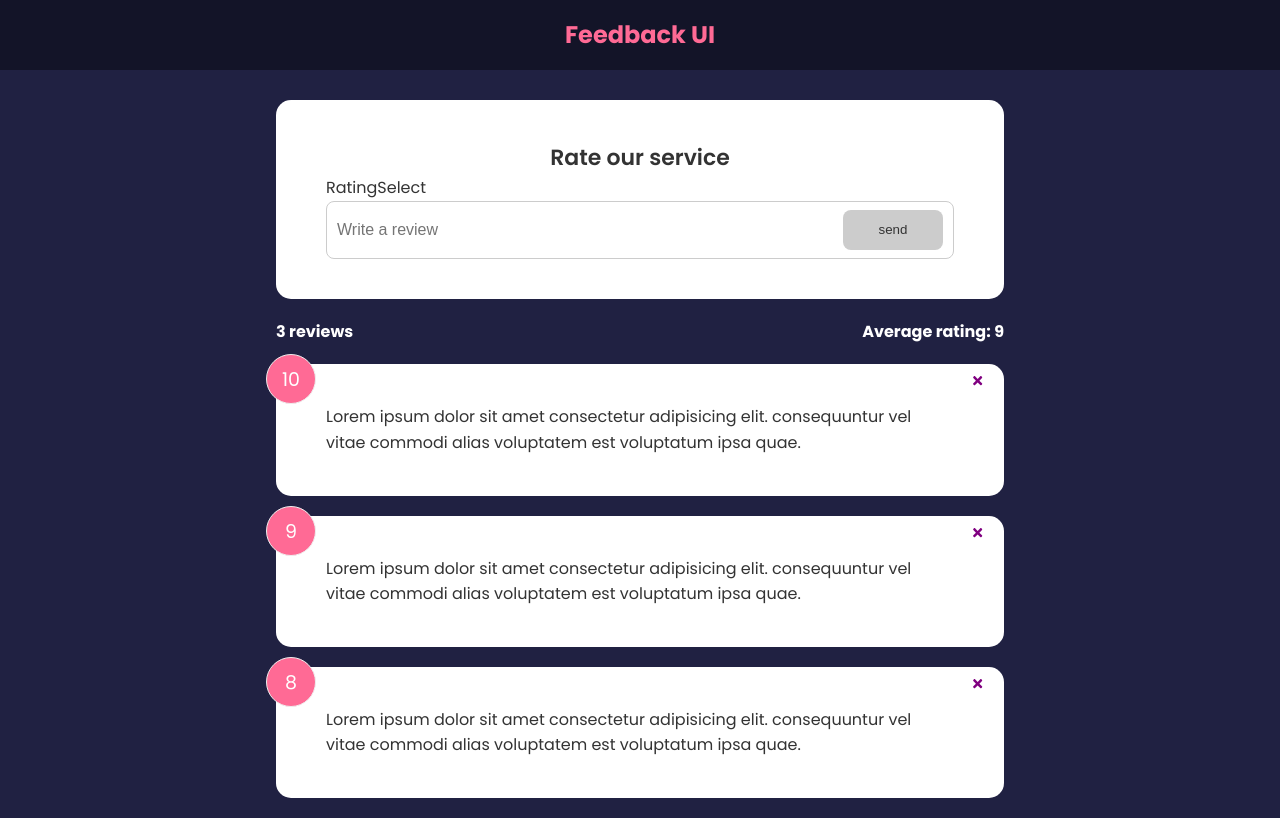
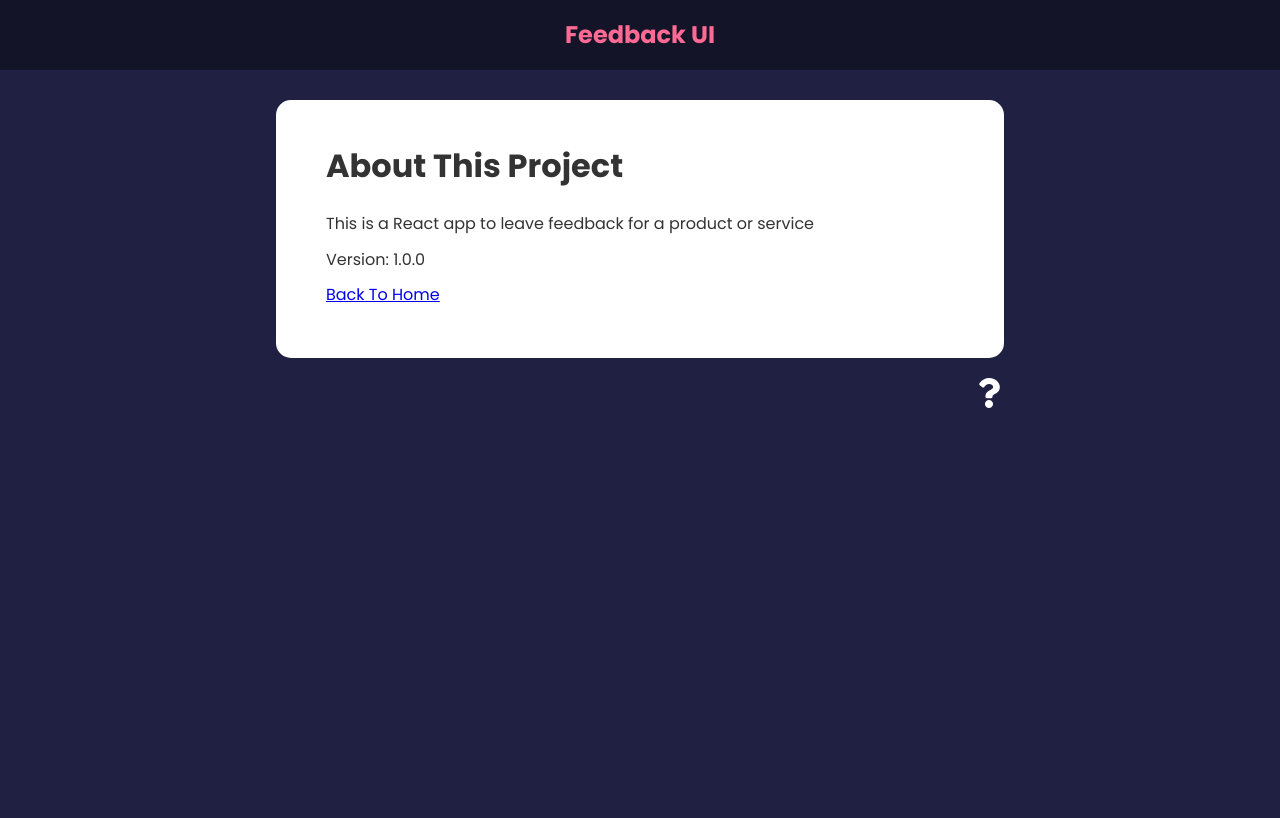
Before and after one commit to MercEzz/feedback-ui, a React (Create React App) app: page /about in a window 1280 px wide. Built offline with nearby package versions, Linux system fonts and the light colour scheme.

Commit message:
React-router-dom added

```diff
--- a/src/App.js
+++ b/src/App.js
@@ -1,11 +1,14 @@
 import { useState } from "react";
 import { v4 as uuidv4 } from "uuid";
+import { BrowserRouter as Router, Route, Routes } from "react-router-dom";
 
 import FeedBackForm from "./components/FeedBackForm";
 import FeedBackList from "./components/FeedBackList";
 import FeedBackStats from "./components/FeedBackStats";
 import Header from "./components/Header";
 import FeedbackData from "./data/FeedBackData";
+import AboutPage from "./pages/AboutPage";
+import AboutIconLink from "./components/AboutIconLink";
 
 function App() {
   const [feedback, setFeedback] = useState(FeedbackData);
@@ -22,14 +25,26 @@
   };
 
   return (
-    <>
+    <Router>
       <Header />
       <div className="container">
-        <FeedBackForm handleAdd={addFeedback} />
-        <FeedBackStats feedback={feedback} />
-        <FeedBackList feedback={feedback} deleteFunc={deleteFeedback} />
+        <Routes>
+          <Route
+            path="/"
+            element={
+              <>
+                <FeedBackForm handleAdd={addFeedback} />
+                <FeedBackStats feedback={feedback} />
+                <FeedBackList feedback={feedback} deleteFunc={deleteFeedback} />
+              </>
+            }
+          ></Route>
+
+          <Route path="/about" element={<AboutPage />} />
+        </Routes>
+        <AboutIconLink />
       </div>
-    </>
+    </Router>
   );
 }
 
--- /dev/null
+++ b/src/components/AboutIconLink.js
@@ -0,0 +1,15 @@
+import React from "react";
+import { FaQuestion } from "react-icons/fa";
+import { Link } from "react-router-dom";
+
+const AboutIconLink = () => {
+  return (
+    <div className="about-link">
+      <Link to="/about">
+        <FaQuestion size={30} />
+      </Link>
+    </div>
+  );
+};
+
+export default AboutIconLink;
--- a/src/components/FeedBackList.js
+++ b/src/components/FeedBackList.js
@@ -1,4 +1,5 @@
 import React from "react";
+import { motion, AnimatePresence } from "framer-motion";
 import FeedBackItem from "./FeedBackItem";
 import PropTypes from "prop-types";
 
@@ -8,9 +9,18 @@
   }
   return (
     <div className="feedback-list">
-      {feedback.map((item) => (
-        <FeedBackItem key={item.id} deleteFunc={deleteFunc} item={item} />
-      ))}
+      <AnimatePresence>
+        {feedback.map((item) => (
+          <motion.div
+            key={item.id}
+            initial={{ opacity: 0 }}
+            animate={{ opacity: 1 }}
+            exit={{ opacity: 0 }}
+          >
+            <FeedBackItem key={item.id} deleteFunc={deleteFunc} item={item} />
+          </motion.div>
+        ))}
+      </AnimatePresence>
     </div>
   );
 };
--- /dev/null
+++ b/src/pages/AboutPage.js
@@ -0,0 +1,20 @@
+import { Link } from "react-router-dom";
+import Card from "../components/Layout/Card";
+
+function AboutPage(props) {
+  return (
+    <Card>
+      <div className="about">
+        <h1>About This Project</h1>
+        <p>This is a React app to leave feedback for a product or service</p>
+        <p>Version: 1.0.0</p>
+
+        <p>
+          <Link to="/">Back To Home</Link>
+        </p>
+      </div>
+    </Card>
+  );
+}
+
+export default AboutPage;
```
